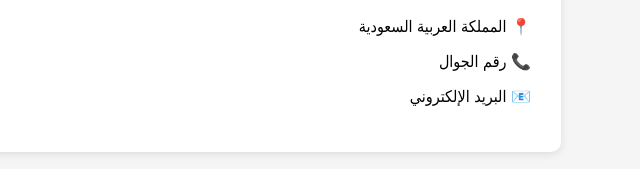
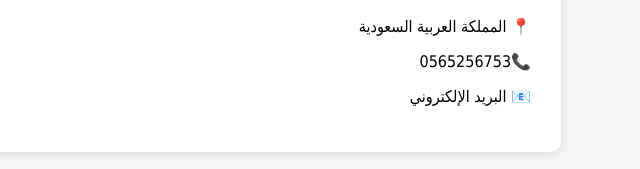
Before and after one commit to ajimanfactory/ajiman-factory, a plain HTML site: page index.html in a window 1280 px wide. Shown: the part 737-906 px from the top of the page, 609-1249 px from the left. Drawn offline with Linux system fonts and the light colour scheme.

Commit message:
Update index.html

```diff
--- a/index.html
+++ b/index.html
@@ -70,7 +70,7 @@ margin-top:20px;
 <section>
 <h2>اتصل بنا</h2>
 <p>📍 المملكة العربية السعودية</p>
-<p>📞 رقم الجوال</p>
+<p>📞0565256753 </p>
 <p>📧 البريد الإلكتروني</p>
 </section>
 
```
